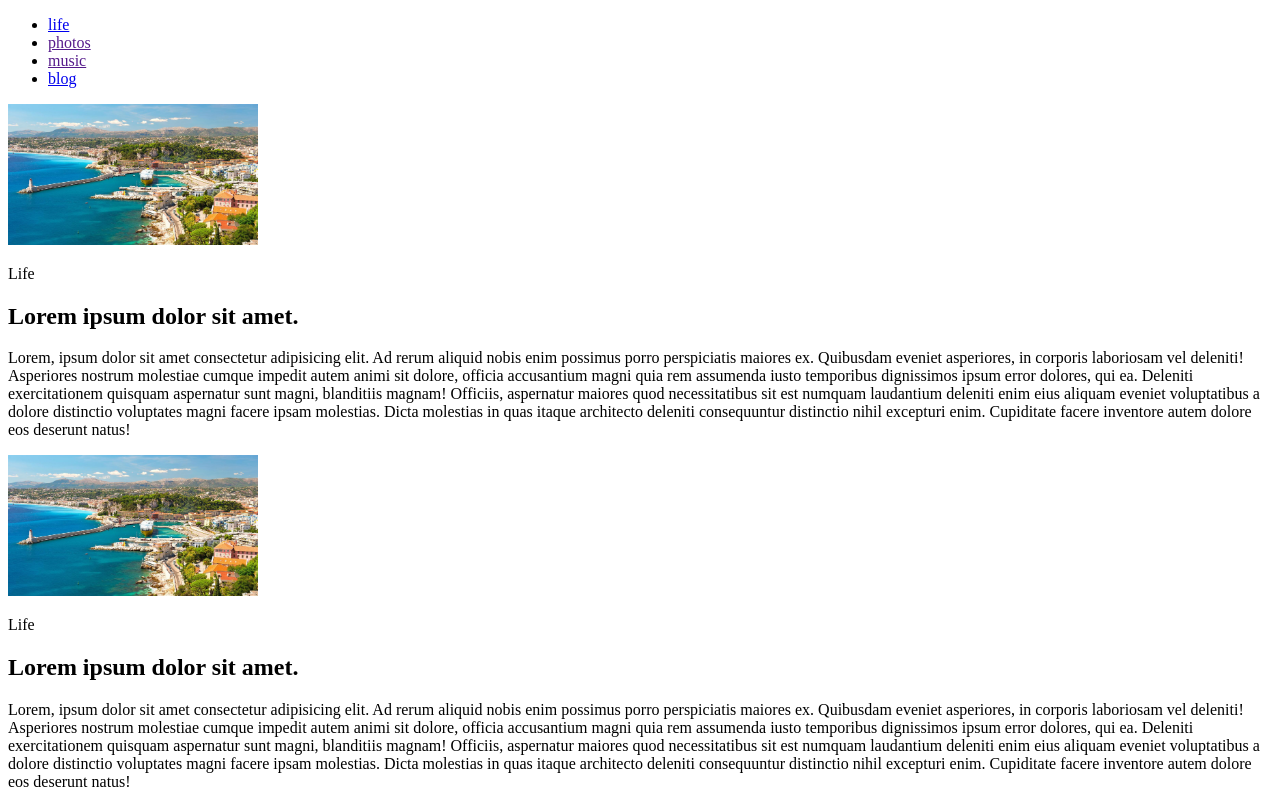
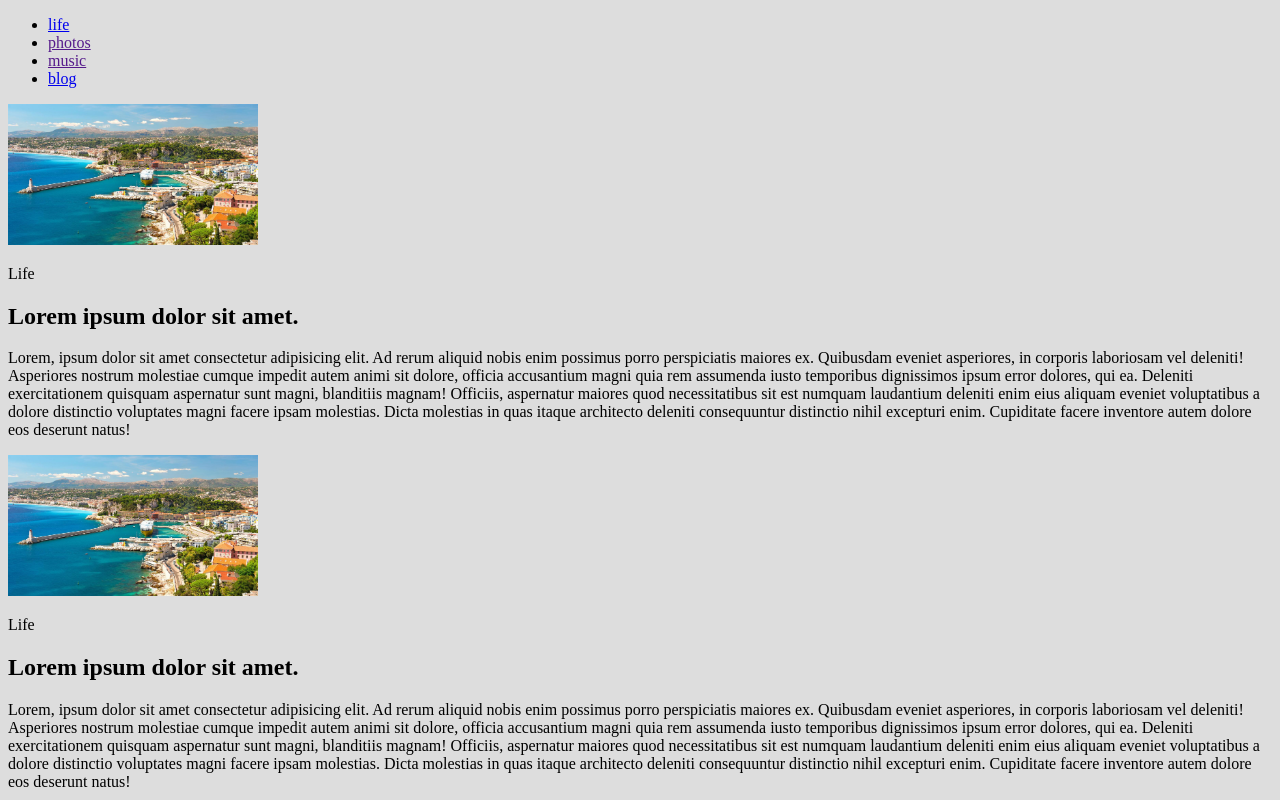
Before and after one commit to dzhytomyrsky/test-1, a plain HTML site: page index.html in a window 1280 px wide. Shown: the top 800 px of the page. Drawn offline with Linux system fonts and the light colour scheme.

Commit message:
added styles

```diff
--- /dev/null
+++ b/css/style.css
@@ -0,0 +1,3 @@
+body {
+    background-color: #ddd;
+}
--- a/index.html
+++ b/index.html
@@ -4,6 +4,7 @@
         <meta charset="UTF-8">
         <meta name="viewport" content="width=device-width, initial-scale=1.0">
         <title>Homework #1</title>
+        <link rel="stylesheet" href="css/style.css">
     </head>
     <body>
         <!-- start header -->
```
